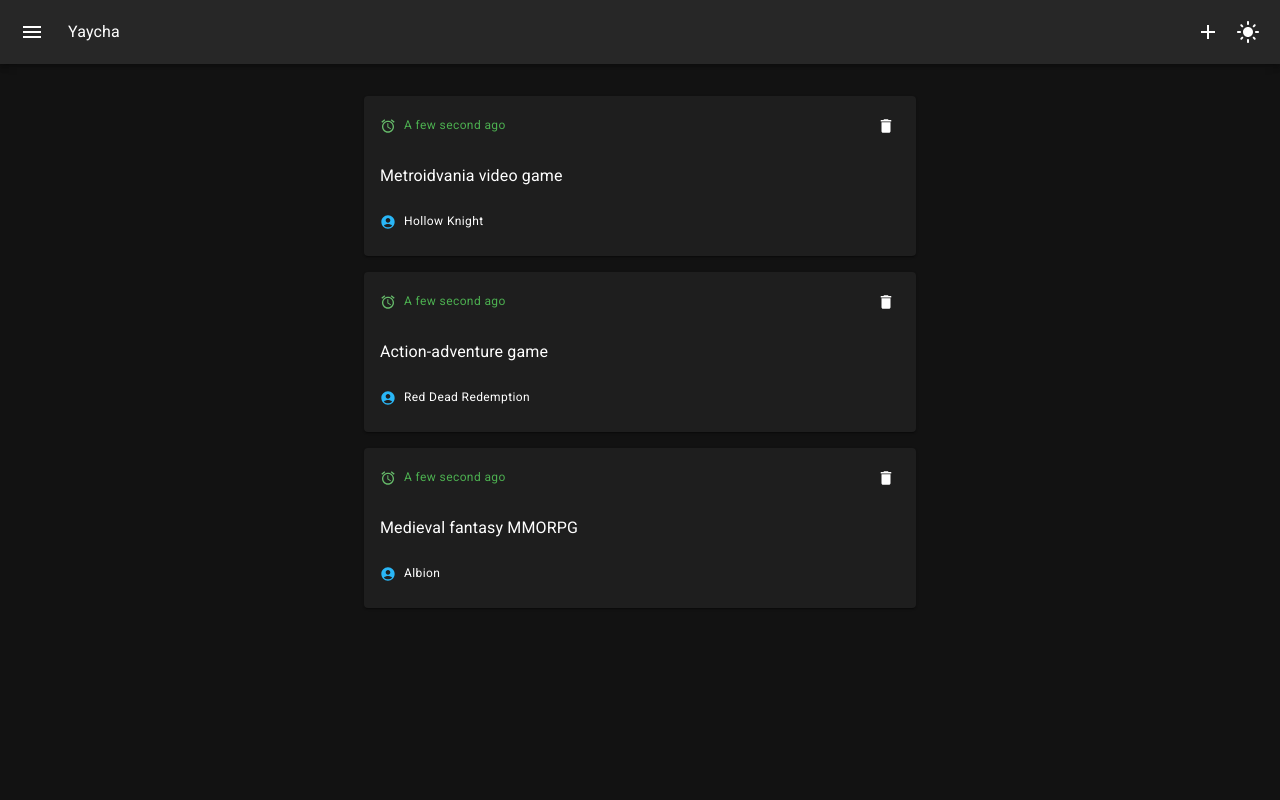
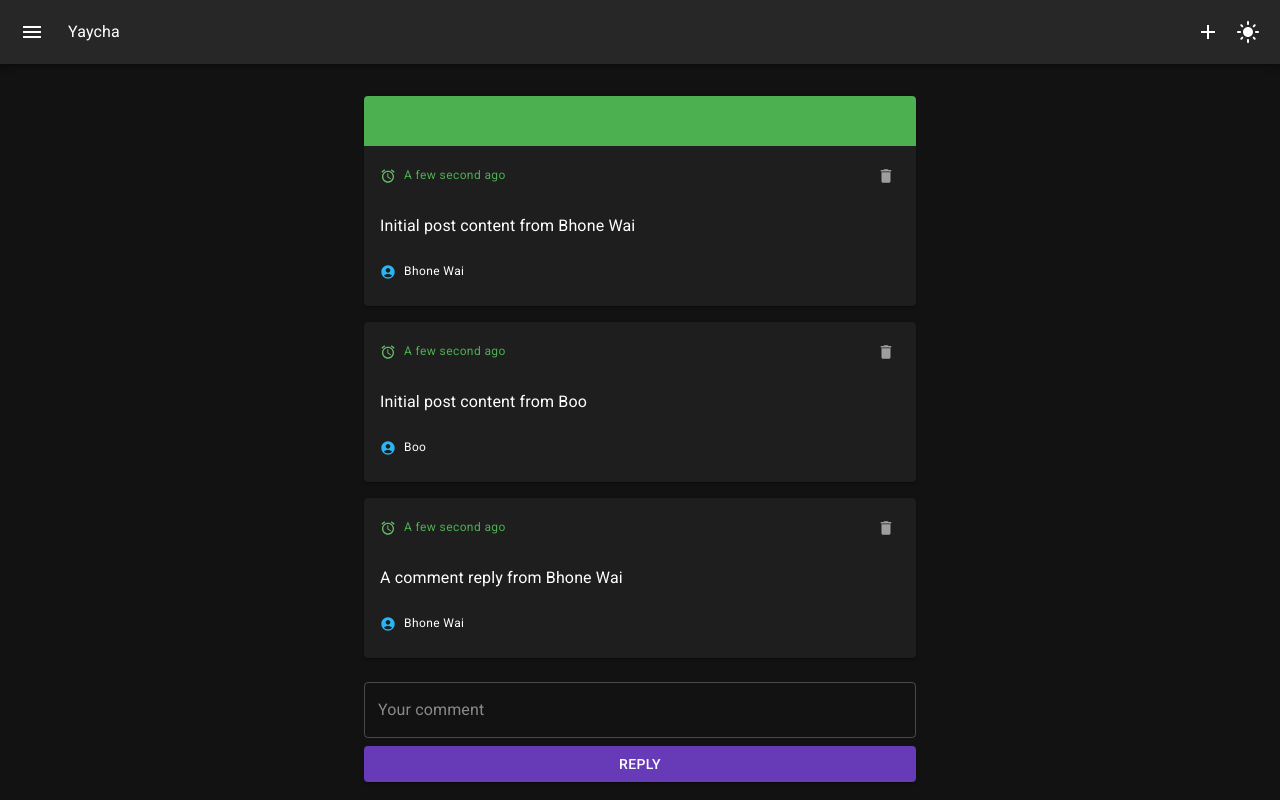
Before and after one commit to bhonewai-bot/Yaycha2, a React app: page /comments/1 in a window 1280 px wide. Built offline with nearby package versions, Linux system fonts and the light colour scheme; the HTML template or start-up script is replaced by a standard one.

Commit message:
feat: react router

```diff
--- a/package.json
+++ b/package.json
@@ -16,7 +16,8 @@
     "@mui/icons-material": "^7.3.6",
     "@mui/material": "^7.3.6",
     "react": "^19.2.0",
-    "react-dom": "^19.2.0"
+    "react-dom": "^19.2.0",
+    "react-router-dom": "^7.10.1"
   },
   "devDependencies": {
     "@eslint/js": "^9.39.1",
--- /dev/null
+++ b/src/Template.jsx
@@ -0,0 +1,32 @@
+import {Box, Container, Snackbar} from "@mui/material";
+import {Header} from "./components/Header.jsx";
+import {AppDrawer} from "./components/AppDrawer.jsx";
+import {useApp} from "./ThemedApp.jsx";
+
+import { Outlet } from "react-router-dom";
+
+export default function Template() {
+    const { globalMsg, setGlobalMsg } = useApp();
+
+    return (
+        <Box>
+            <Header />
+            <AppDrawer />
+
+            <Container maxWidth={"sm"} sx={{ mt: 4 }}>
+                <Outlet />
+            </Container>
+
+            <Snackbar
+                anchorOrigin={{
+                    horizontal: "center",
+                    vertical: "bottom"
+                }}
+                open={Boolean(globalMsg)}
+                onClose={() => setGlobalMsg(null)}
+                autoHideDuration={6000}
+                message={globalMsg}
+            />
+        </Box>
+    )
+}
--- a/src/ThemedApp.jsx
+++ b/src/ThemedApp.jsx
@@ -1,14 +1,54 @@
 import {createContext, useContext, useMemo, useState} from "react";
-import App from "./App.jsx";
-import {createTheme, CssBaseline, Snackbar, ThemeProvider} from "@mui/material";
+import {createTheme, CssBaseline, ThemeProvider} from "@mui/material";
 import {deepPurple, grey} from "@mui/material/colors";
-import {AppDrawer} from "./components/AppDrawer.jsx";
+import Template from "./Template.jsx";
+import {createBrowserRouter, RouterProvider} from "react-router-dom";
+
+import {Home} from "./pages/Home.jsx";
+import {Login} from "./pages/Login.jsx";
+import {Register} from "./pages/Register.jsx";
+import {Profile} from "./pages/Profile.jsx";
+import {Comments} from "./pages/Comments.jsx";
+import {Likes} from "./pages/Likes.jsx";
 
 const AppContext = createContext();
 
 export function useApp() {
     return useContext(AppContext);
 }
+
+const router = createBrowserRouter([
+    {
+        path: "/",
+        element: <Template />,
+        children: [
+            {
+                path: "/",
+                element: <Home />
+            },
+            {
+                path: "/login",
+                element: <Login />
+            },
+            {
+                path: "/register",
+                element: <Register />
+            },
+            {
+                path: "/profile/:id",
+                element: <Profile />
+            },
+            {
+                path: "/comments/:id",
+                element: <Comments />
+            },
+            {
+                path: "/likes/:id",
+                element: <Likes />
+            },
+        ]
+    }
+])
 
 export default function ThemedApp() {
     const [mode, setMode] = useState("dark");
@@ -33,19 +73,7 @@
     return (
         <ThemeProvider theme={theme}>
             <AppContext.Provider value={{ showForm, setShowForm, mode, setMode, auth, setAuth, showDrawer, setShowDrawer, globalMsg, setGlobalMsg }}>
-                <App />
-                <AppDrawer />
-
-                <Snackbar
-                    anchorOrigin={{
-                        horizontal: "center",
-                        vertical: "bottom"
-                    }}
-                    open={Boolean(globalMsg)}
-                    autoHideDuration={6000}
-                    onClose={() => setGlobalMsg(null)}
-                    message={globalMsg}
-                />
+                <RouterProvider router={router} />
                 <CssBaseline />
             </AppContext.Provider>
         </ThemeProvider>
--- a/src/components/AppDrawer.jsx
+++ b/src/components/AppDrawer.jsx
@@ -18,9 +18,11 @@
     Typography
 } from "@mui/material";
 import {deepPurple} from "@mui/material/colors";
+import {useNavigate} from "react-router-dom";
 
 export function AppDrawer() {
     const { showDrawer, setShowDrawer, auth, setAuth } = useApp();
+    const navigate = useNavigate();
 
     return (
         <div>
@@ -61,7 +63,7 @@
                 </Box>
                 <List>
                     <ListItem>
-                        <ListItemButton>
+                        <ListItemButton onClick={() => navigate("/")}>
                             <ListItemIcon>
                                 <HomeIcon />
                             </ListItemIcon>
@@ -73,7 +75,7 @@
                     {auth && (
                         <div>
                             <ListItem>
-                                <ListItemButton>
+                                <ListItemButton onClick={() => navigate("/profile/1")}>
                                     <ListItemIcon>
                                         <ProfileIcon />
                                     </ListItemIcon>
@@ -94,7 +96,7 @@
                     {!auth && (
                         <div>
                             <ListItem>
-                                <ListItemButton>
+                                <ListItemButton onClick={() => navigate("/register")}>
                                     <ListItemIcon>
                                         <RegisterIcon />
                                     </ListItemIcon>
@@ -102,7 +104,7 @@
                                 </ListItemButton>
                             </ListItem>
                             <ListItem>
-                                <ListItemButton onClick={() => setAuth(true)}>
+                                <ListItemButton onClick={() => navigate("/login")}>
                                     <ListItemIcon>
                                         <LoginIcon />
                                     </ListItemIcon>
--- a/src/components/Item.jsx
+++ b/src/components/Item.jsx
@@ -5,11 +5,15 @@
 } from "@mui/icons-material";
 import {Box, Card, CardContent, IconButton, Typography} from "@mui/material";
 import {green} from "@mui/material/colors";
+import {useNavigate} from "react-router-dom";
 
-export function Item({ item, remove }) {
+export function Item({ item, remove, primary }) {
+    const navigate = useNavigate();
+
     return (
         <Card sx={{ mb: 2 }}>
-            <CardContent>
+            {primary && <Box sx={{ height: 50, bgcolor: green[500] }} />}
+            <CardContent onClick={() => navigate("/comments/1")}>
                 <Box
                     sx={{
                         display: "flex",
@@ -34,10 +38,14 @@
                         </Typography>
                     </Box>
                     <IconButton
+                        sx={{ color: "text.fade" }}
                         size={"small"}
-                        onClick={() => remove(item.id)}
+                        onClick={(e) => {
+                            remove(item.id);
+                            e.stopPropagation();
+                        }}
                     >
-                        <DeleteIcon fontSize={"inherit"} />
+                        <DeleteIcon color={"inherit"} fontSize={"inherit"} />
                     </IconButton>
                 </Box>
 
--- /dev/null
+++ b/src/pages/Comments.jsx
@@ -0,0 +1,46 @@
+import {Box, Button, TextField} from "@mui/material";
+import {Item} from "../components/Item.jsx";
+
+export function Comments() {
+    return (
+        <Box>
+            <Item
+                primary
+                key={1}
+                item={{
+                    id: 1,
+                    content: "Initial post content from Bhone Wai",
+                    name: "Bhone Wai",
+                }}
+                remove={() => {}}
+            />
+
+            <Item
+                key={2}
+                item={{
+                    id: 2,
+                    content: "Initial post content from Boo",
+                    name: "Boo",
+                }}
+                remove={() => {}}
+            />
+
+            <Item
+                key={3}
+                item={{
+                    id: 3,
+                    content: "A comment reply from Bhone Wai",
+                    name: "Bhone Wai",
+                }}
+                remove={() => {}}
+            />
+
+            <form>
+                <Box sx={{ display: "flex", flexDirection: "column", gap: 1, mt: 3, }}>
+                    <TextField multiline placeholder={"Your comment"} />
+                    <Button type={"submit"} variant={"contained"}>Reply</Button>
+                </Box>
+            </form>
+        </Box>
+    )
+}
--- /dev/null
+++ b/src/pages/Home.jsx
@@ -0,0 +1,36 @@
+import {useState} from "react";
+import {Box} from "@mui/material";
+import {useApp} from "../ThemedApp.jsx";
+import {Form} from "../components/Form.jsx";
+import {Item} from "../components/Item.jsx";
+
+export function Home() {
+    const { showForm, setGlobalMsg } = useApp();
+
+    const [data, setData] = useState([
+        { id: 3, name: "Hollow Knight", content: "Metroidvania video game" },
+        { id: 2, name: "Red Dead Redemption", content: "Action-adventure game" },
+        { id: 1, name: "Albion", content: "Medieval fantasy MMORPG" },
+    ]);
+
+    const add = (name, content) => {
+        let id = data[0].id + 1;
+        setData([{ id, name, content }, ...data ]);
+        setGlobalMsg("An item added");
+    }
+
+    const remove = (id) => {
+        setData(data.filter(item => item.id !== id));
+        setGlobalMsg("An item deleted");
+    }
+
+    return (
+        <Box>
+            {showForm && (<Form add={add} />)}
+
+            {data.map(item => (
+                <Item key={item.id} item={item} remove={remove} />
+            ))}
+        </Box>
+    )
+}
--- /dev/null
+++ b/src/pages/Likes.jsx
@@ -0,0 +1,10 @@
+import {Box} from "@mui/material";
+import {UserList} from "./UserList.jsx";
+
+export function Likes() {
+    return (
+        <Box>
+            <UserList title={"Likes"} />
+        </Box>
+    )
+}
--- /dev/null
+++ b/src/pages/Login.jsx
@@ -0,0 +1,32 @@
+import {Alert, Box, Button, TextField, Typography} from "@mui/material";
+import {useApp} from "../ThemedApp.jsx";
+import {useNavigate} from "react-router-dom";
+
+export function Login() {
+    const { setAuth } = useApp();
+    const navigate = useNavigate();
+
+    return (
+        <Box>
+            <Typography variant={"h3"}>Login</Typography>
+
+            <Alert severity={"warning"} sx={{ mt: 2 }}>All fields required</Alert>
+
+            <form
+                onSubmit={e => {
+                    e.preventDefault();
+                    setAuth(true);
+                    navigate("/");
+                }}
+            >
+                <Box sx={{ display: "flex", flexDirection: "column", gap: 1, mt: 2 }}>
+                    <TextField placeholder={"Username"} fullWidth />
+                    <TextField type={"password"} placeholder={"Password"} fullWidth />
+                    <Button type={"submit"} variant={"contained"} fullWidth>
+                        Login
+                    </Button>
+                </Box>
+            </form>
+        </Box>
+    )
+}
--- /dev/null
+++ b/src/pages/Profile.jsx
@@ -0,0 +1,41 @@
+import {Avatar, Box, Typography} from "@mui/material";
+import {pink} from "@mui/material/colors";
+import {Item} from "../components/Item.jsx";
+
+export function Profile() {
+    return (
+        <Box>
+            <Box sx={{ bgcolor: "banner", height: 150, borderRadius: 4 }}></Box>
+            <Box
+                sx={{
+                    mb: 4,
+                    marginTop: "-60px",
+                    display: "flex",
+                    flexDirection: "column",
+                    justifyContent: "center",
+                    alignItems: "center",
+                    gap: 1,
+                }}
+            >
+                <Avatar sx={{ width: 100, height: 100, bgcolor: pink[500] }} />
+
+                <Box sx={{ textAlign: "center" }}>
+                    <Typography>Alice</Typography>
+                    <Typography sx={{ fontSize: "0.8em", color: "text.fade" }}>
+                        Bhone's profile bio content here
+                    </Typography>
+                </Box>
+            </Box>
+
+            <Item
+                key={1}
+                remove={() => {}}
+                item={{
+                    id: 1,
+                    content: "A post content from Bhone",
+                    name: "Bhone Wai",
+                }}
+            />
+        </Box>
+    )
+}
--- /dev/null
+++ b/src/pages/Register.jsx
@@ -0,0 +1,34 @@
+import {Alert, Box, Button, TextField, Typography} from "@mui/material";
+import {useApp} from "../ThemedApp.jsx";
+import {useNavigate} from "react-router-dom";
+
+export function Register() {
+    const { setAuth } = useApp();
+    const navigate = useNavigate();
+
+    return (
+        <Box>
+            <Typography variant={"h3"}>Register</Typography>
+
+            <Alert severity={"warning"} sx={{ mt: 2 }}>All fields required</Alert>
+
+            <form
+                onSubmit={e => {
+                    e.preventDefault();
+                    setAuth(true);
+                    navigate("/");
+                }}
+            >
+                <Box sx={{ display: "flex", flexDirection: "column", gap: 1, mt: 2 }}>
+                    <TextField placeholder={"Name"} fullWidth/>
+                    <TextField placeholder={"Username"} fullWidth/>
+                    <TextField placeholder={"Bio"} fullWidth/>
+                    <TextField type={"password"} placeholder={"Password"} fullWidth/>
+                    <Button type={"submit"} variant={"contained"} fullWidth>
+                        Register
+                    </Button>
+                </Box>
+            </form>
+        </Box>
+    )
+}
--- /dev/null
+++ b/src/pages/UserList.jsx
@@ -0,0 +1,18 @@
+import {Avatar, Box, List, ListItem, ListItemAvatar, ListItemText, Typography} from "@mui/material";
+
+export function UserList({ title }) {
+    return (
+        <Box>
+            <Typography variant={"h4"} sx={{ mb: 3 }}>{title}</Typography>
+            <List>
+                <ListItem>
+                    <ListItemAvatar><Avatar /></ListItemAvatar>
+                    <ListItemText
+                        primary={"Bhone @bhone"}
+                        secondary={"Bhone's profile bio"}
+                    />
+                </ListItem>
+            </List>
+        </Box>
+    )
+}
```
Also changed, not shown: 1 other file (tests, documents, lock files or other folders).
